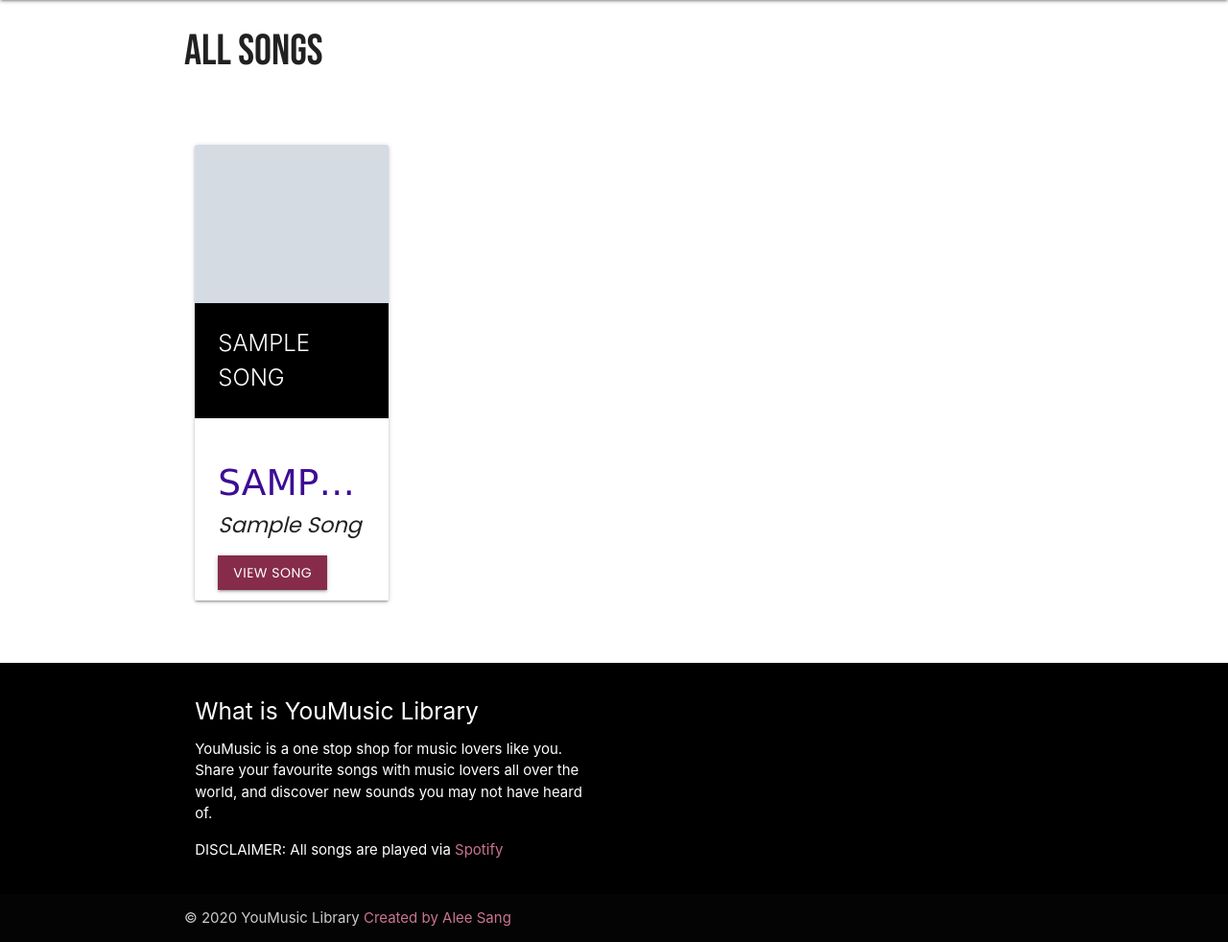
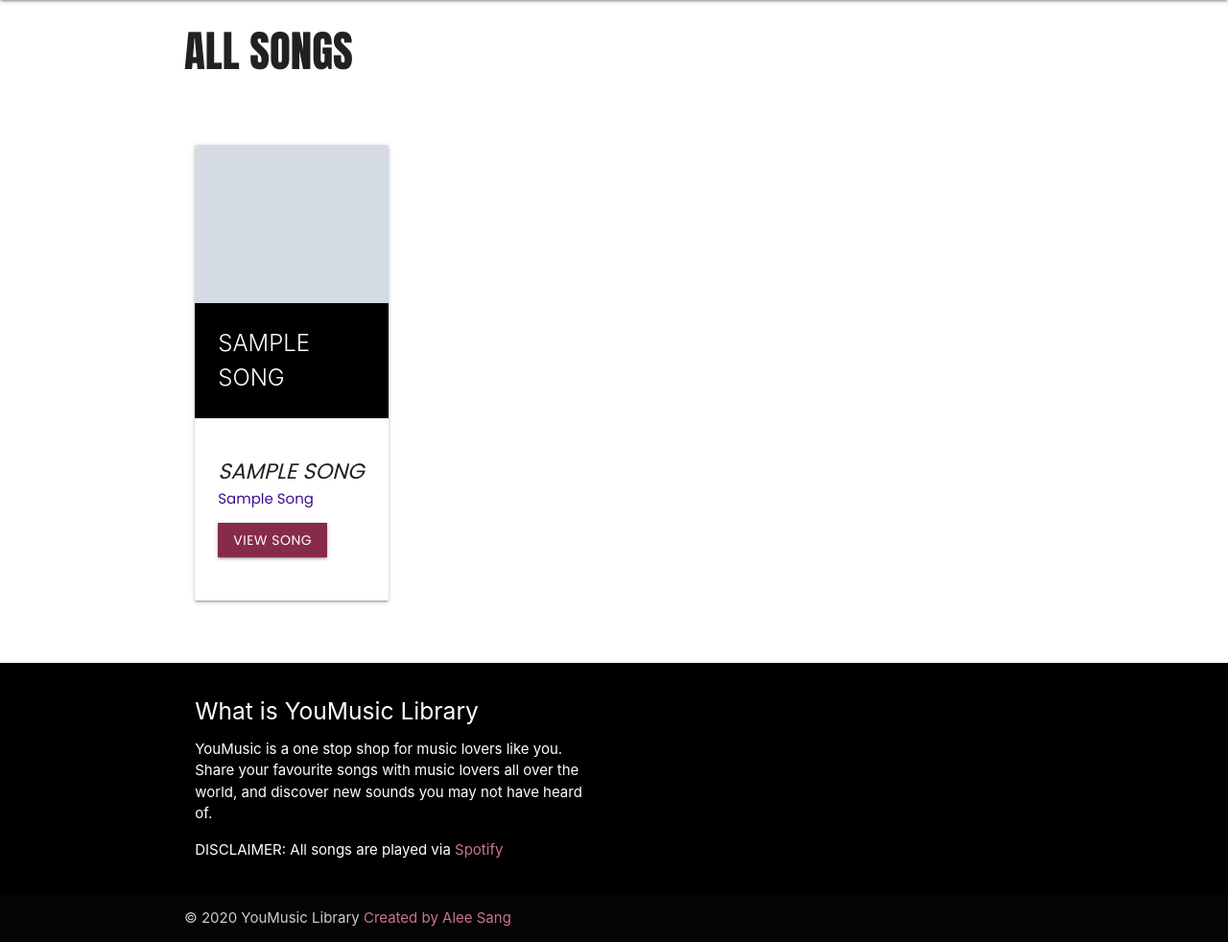
Before and after one commit to aleesang/milestone-project-three, a Flask app: page /get_songs in a window 1280 px wide. Shown: the part 64-1046 px from the top of the page at 96% size. Run offline with Flask 2, Linux system fonts and the light colour scheme; grey boxes marked "Sample" are stand-in pictures; a database or web service that is not in the repository returns one stand-in record (values such as "Sample title"); some libraries are stand-ins or nearby versions.

Commit message:
amended stylesheet

```diff
--- a/static/style.css
+++ b/static/style.css
@@ -1,5 +1,5 @@
 
-@import url("https://fonts.googleapis.com/css?family=Anton:300,400,500,600,700|Bebas+Neue:100,200,300,400,500,600,700|Poppins:100,200,300,400,500,600,700");
+@import url("https://fonts.googleapis.com/css?family=Anton:300,400,500,600,700|Poppins:100,200,300,400,500,600,700");
 
 
   body {
@@ -33,20 +33,14 @@
     color: rgb(133, 13, 79);
 }
 
-.ml_small_header {
-    font-size: 2em;
-    margin-bottom: 1em;
-    text-align: center;
-    color: rgb(32, 14, 54);
-}
-
 .h-style {
-    text-transform: capitalize;
-    font-family: 'Bebas Neue', cursive;
+    text-transform: uppercase;
+    font-family: 'Anton', sans-serif;
     font-size: 3em;
     margin-bottom: 1em;
 }
 
+ /* Share Socials on View Song Page */
 .sharesocials {
     font-family: 'Poppins', sans-serif;
     font-weight: bold;
@@ -82,14 +76,14 @@ img.image-size-show {
 
 /* Show Song Page Styling */
 .vsong-name {
-  text-transform: uppercase;
-  font-family: '', cursive;
-  font-size: 2.5em;
+  text-transform: capitalize;
+  font-family: 'Poppins', sans-serif;
+  font-size: 1em;
   color: rgb(61, 13, 148);
 }
 
 .vartist-name {
-  text-transform: capitalize;
+  text-transform: uppercase;
   font-family: 'Poppins', sans-serif;
   font-size: 1.5em;
   font-style: italic;
@@ -98,7 +92,7 @@ img.image-size-show {
 /* All Songs and Genre Page Styling */
 .song-name {
     text-transform: uppercase;
-    font-family: 'Bebas Neue', cursive;
+    font-family: 'Poppins', sans-serif;
     font-size: 2.5em;
     color: rgb(145, 14, 86);
 }
--- a/templates/allsongs.html
+++ b/templates/allsongs.html
@@ -17,12 +17,12 @@
             <div class="card-content">
                 <ul>
                     <li>
-                        <span class="truncate vsong-name">
+                        <span class="vartist-name">
                             {{song.artist_name}}
                         </span>
                     </li>
                     <li>
-                        <span class="truncate vartist-name">
+                        <span class="truncate vsong-name">
                             {{song.song_name}}
                         </span>
                     </li>
```
